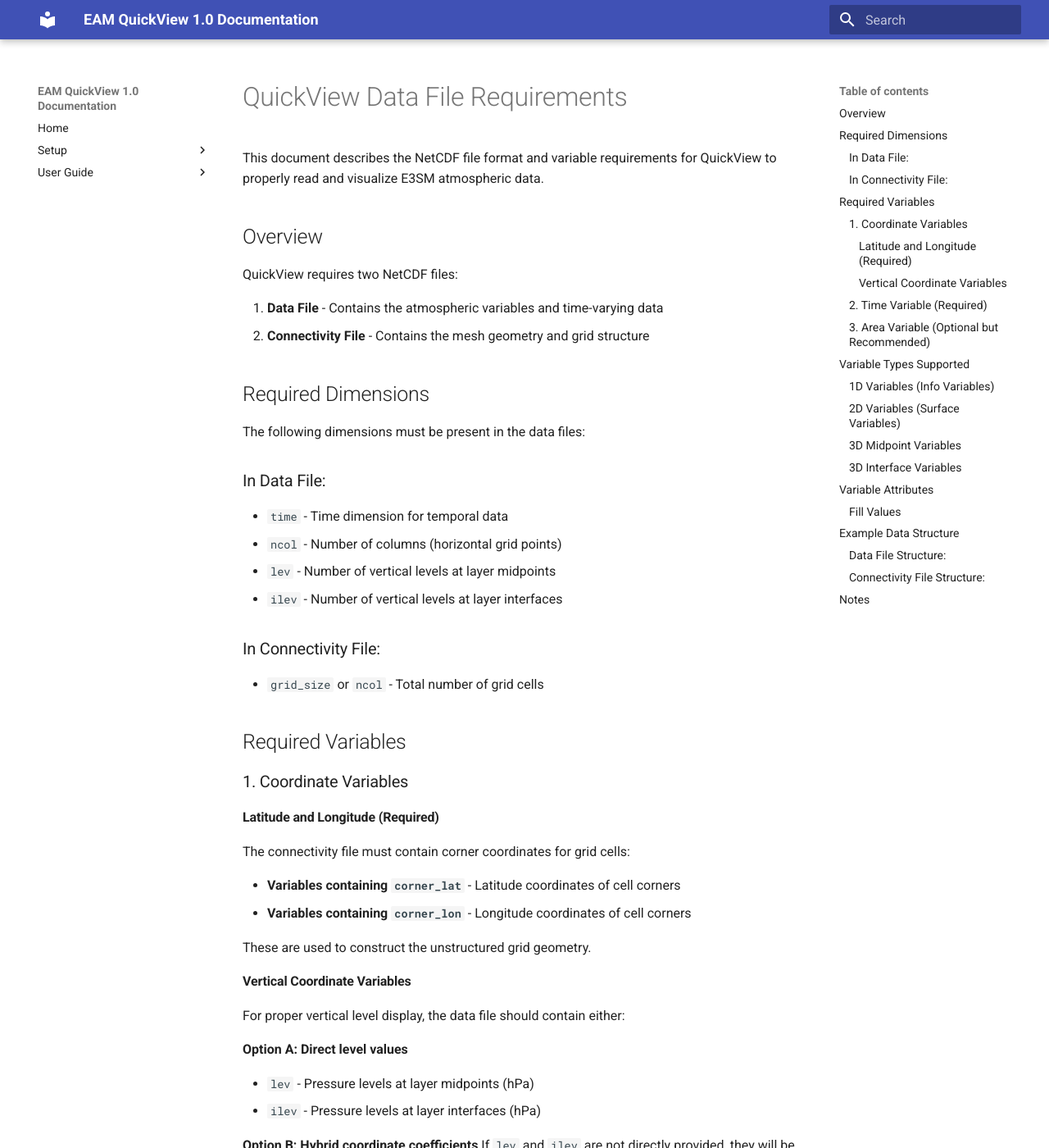
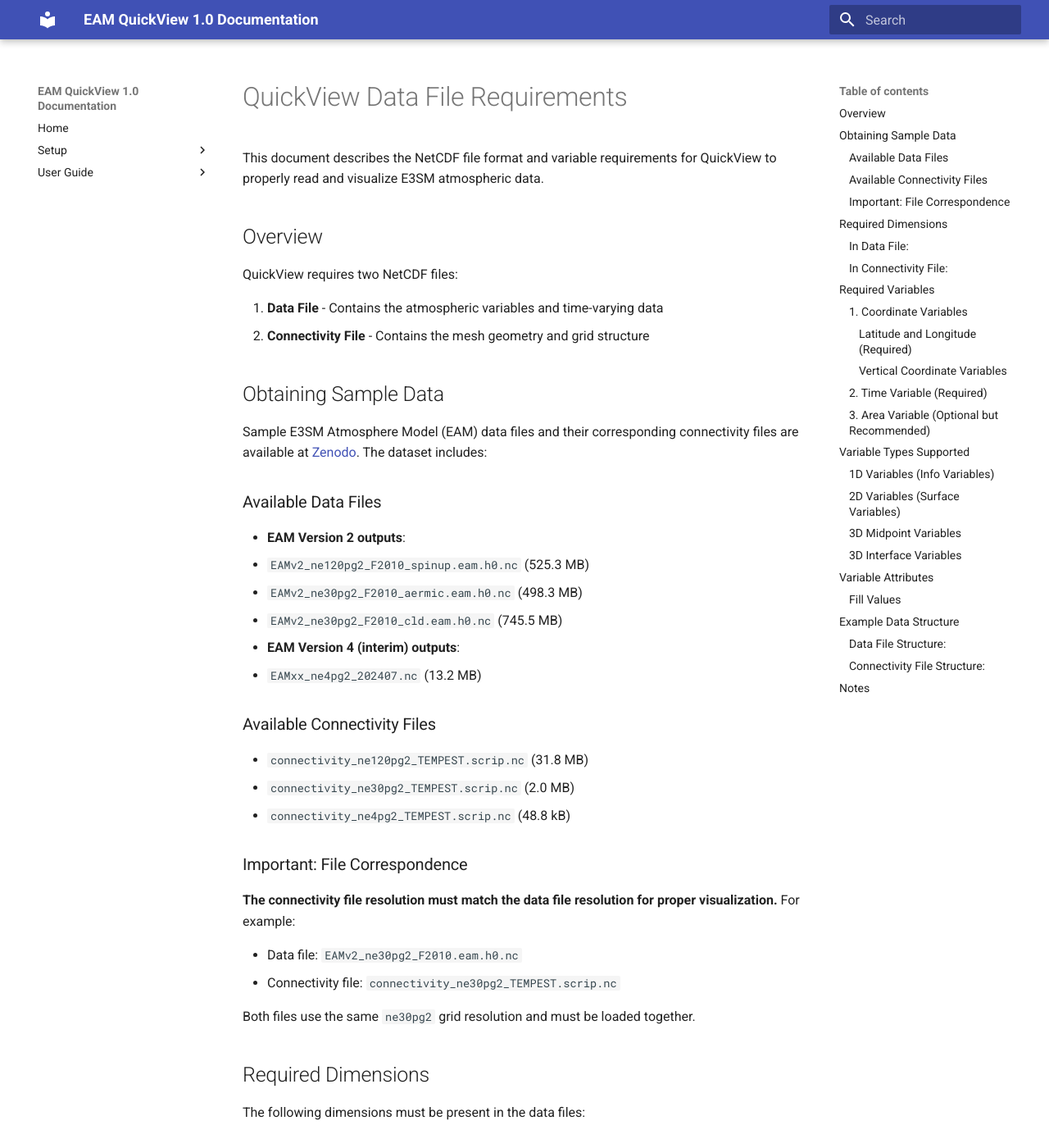
Before and after one commit to Kitware/QuickView, an MkDocs documentation site: the page built from docs/data-requirements.md, in a window 1280 px wide and 1400 px high. Shown: the whole window at 82% size. Built offline with MkDocs 1.6.1 and Material for MkDocs 9.7.7, drawn with Linux system fonts in a browser that asks for light colours.

Commit message:
fix: README -- add note about data

```diff
--- a/docs/data-requirements.md
+++ b/docs/data-requirements.md
@@ -9,6 +9,37 @@
 
 1. **Data File** - Contains the atmospheric variables and time-varying data
 2. **Connectivity File** - Contains the mesh geometry and grid structure
+
+## Obtaining Sample Data
+
+Sample E3SM Atmosphere Model (EAM) data files and their corresponding
+connectivity files are available at
+[Zenodo](https://zenodo.org/records/16895849). The dataset includes:
+
+### Available Data Files
+
+- **EAM Version 2 outputs**:
+  - `EAMv2_ne120pg2_F2010_spinup.eam.h0.nc` (525.3 MB)
+  - `EAMv2_ne30pg2_F2010_aermic.eam.h0.nc` (498.3 MB)
+  - `EAMv2_ne30pg2_F2010_cld.eam.h0.nc` (745.5 MB)
+- **EAM Version 4 (interim) outputs**:
+  - `EAMxx_ne4pg2_202407.nc` (13.2 MB)
+
+### Available Connectivity Files
+
+- `connectivity_ne120pg2_TEMPEST.scrip.nc` (31.8 MB)
+- `connectivity_ne30pg2_TEMPEST.scrip.nc` (2.0 MB)
+- `connectivity_ne4pg2_TEMPEST.scrip.nc` (48.8 kB)
+
+### Important: File Correspondence
+
+**The connectivity file resolution must match the data file resolution for
+proper visualization.** For example:
+
+- Data file: `EAMv2_ne30pg2_F2010.eam.h0.nc`
+- Connectivity file: `connectivity_ne30pg2_TEMPEST.scrip.nc`
+
+Both files use the same `ne30pg2` grid resolution and must be loaded together.
 
 ## Required Dimensions
 
```
Also changed, not shown: README.md (+62 -7 lines), docs/userguide/launch.md (+13 -0 lines).
